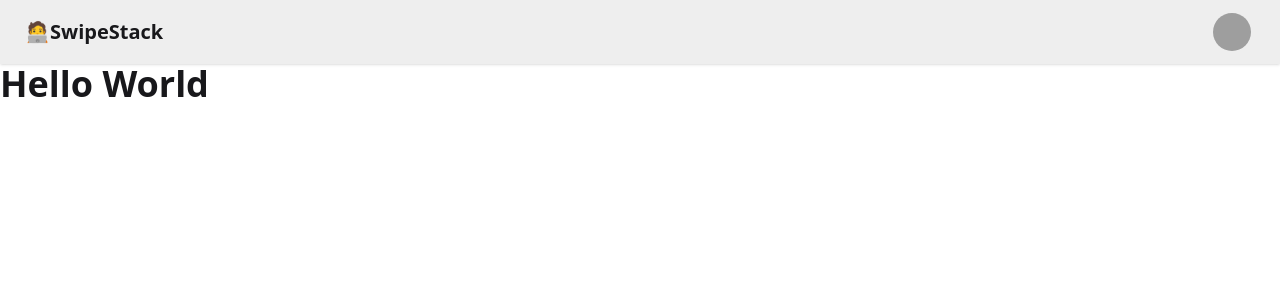
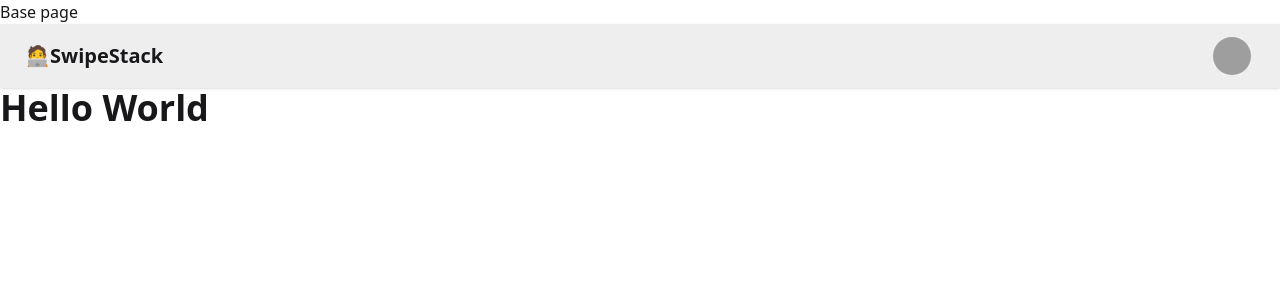
Before and after one commit to seekernothing/SwipeStack-Frontend, a React (Vite) app: page / in a window 1280 px wide. Shown: the top 300 px of the page. Built offline with nearby package versions, Linux system fonts and the light colour scheme; grey boxes are pictures that could not be loaded.

Commit message:
added routing

```diff
--- a/package.json
+++ b/package.json
@@ -13,6 +13,7 @@
     "@tailwindcss/vite": "^4.1.6",
     "react": "^19.1.0",
     "react-dom": "^19.1.0",
+    "react-router-dom": "^7.6.0",
     "tailwindcss": "^4.1.6"
   },
   "devDependencies": {
--- a/src/App.jsx
+++ b/src/App.jsx
@@ -1,3 +1,4 @@
+import { BrowserRouter, Route, Routes } from "react-router-dom";
 import NavBar from "./NavBar";
 
 function App() {
@@ -5,6 +6,15 @@
 
   return (
     <>
+    <BrowserRouter basename="/">
+
+<Routes>
+  <Route path="/" element={<div>Base page</div>}></Route>
+  <Route path="/login" element={<div>Login page</div>}></Route>
+  <Route path="/test" element={<div>Test page</div>}></Route>
+</Routes>
+
+    </BrowserRouter>
      <NavBar/>
       <h1 className="text-4xl font-extrabold">Hello World</h1>
     </>
```
Also changed, not shown: 1 other file (tests, documents, lock files or other folders).
